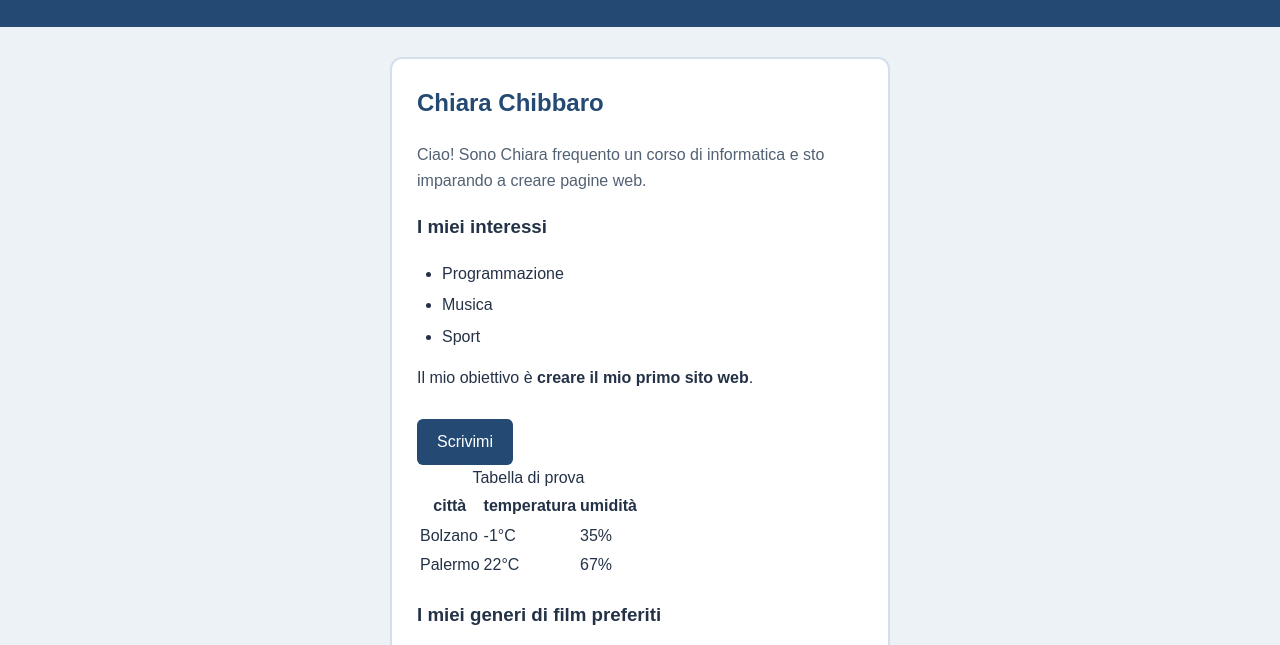
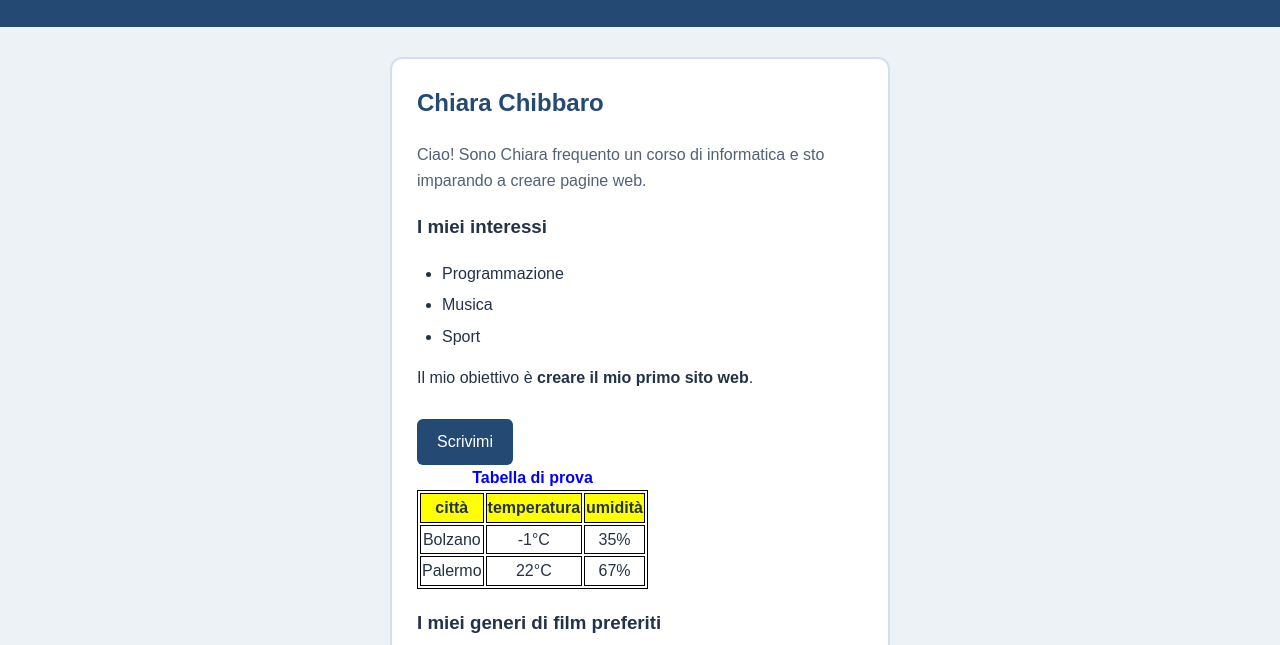
Before and after one commit to Chiarachibbaro/laboratorio-html, a plain HTML site: page index.html in a window 1280 px wide. Shown: the part 118-763 px from the top of the page. Drawn offline with Linux system fonts and the light colour scheme.

Commit message:
Add footer styles and table formatting to style.css

```diff
--- a/style.css
+++ b/style.css
@@ -93,3 +93,22 @@ footer {
     font-size: 14px;
     color: #526174;
 }
+/* Piè di pagina */
+footer {
+    padding: 15px;
+    text-align: center;
+    font-size: 14px;
+    color: #526174;
+}
+        table, th, td {
+            border: 1px solid black;
+        }
+        caption {
+            font-weight:bold; color: blue;
+        }
+        th {
+            background-color: yellow;
+        }
+        td {
+            text-align: center;
+        }
```
